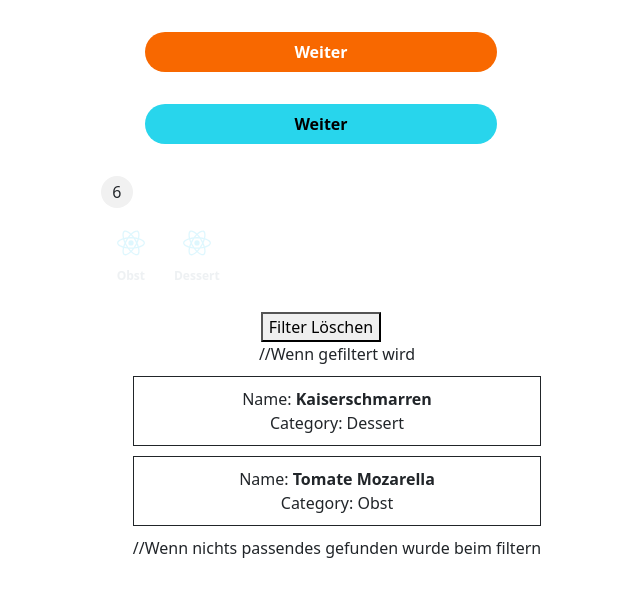
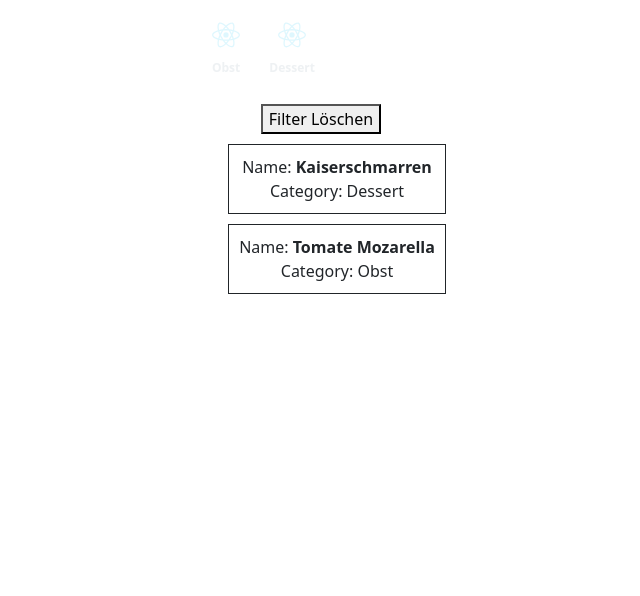
Before and after one commit to Melli1234d/fruehstueckrezepte, a React (Create React App) app: page / in a window 1280 px wide. Shown: the top 596 px of the page, without its empty margins (319-959 px from the left). Built offline with nearby package versions, Linux system fonts and the light colour scheme.

Commit message:
Aufteilen in Komponenten

```diff
--- a/src/App.js
+++ b/src/App.js
@@ -9,6 +9,34 @@ import "bootstrap/dist/css/bootstrap.min.css";
 import "bootstrap/dist/js/bootstrap.bundle.min";
 
 
+const RecipeList = ({ recipes }) => {
+	return (
+	  <ul>
+		{recipes.map((recipe) => {
+		  const { name, category, id } = recipe;
+		  return (
+			<li key={id}>
+			  <div>
+				Name: <strong>{name}</strong>
+			  </div>
+			  <div>Category: {category}</div>
+			</li>
+		  );
+		})}
+	  </ul>
+	);
+  };
+
+  const CategoryButton = ({ selectedCategory, category, onClick, logo, description }) => {
+	return (
+	  <button className={`${selectedCategory === category ? "selected" : ""}`} onClick={() => onClick(category)}>
+		<img className="content-center eyecatcher" src={logo} alt="Icon" height={80} width={80} />
+		<p className='category-description'>{description}</p>
+	  </button>
+	);
+  };
+
+  const App = () => {
 	const recipes = [
 	  {
 		id: 1,
@@ -20,86 +48,47 @@ import "bootstrap/dist/js/bootstrap.bundle.min";
 		name: "Tomate Mozarella",
 		category: "Obst",
 	  },
-  ]
+	];
 
+	const [filteredRecipes, setFilteredRecipes] = useState(recipes);
+	const [category, setCategory] = useState('');
 
-
-function App() {
-
-  //Rezept filtern -> von den Daten recipes: wird nach der Kategorie gefiltert
-  const [filteredRecipes, setFilteredRecipes] = useState(recipes);
-  const [category, setCategory] = useState();
-
-  //Setzt den Filter, durchläuft die Recipes(Daten) als recipe durch und returnt
 	useEffect(() => {
 	  setFilteredRecipes(
-	  recipes.filter((recipe) => {
-		return (
-		  (!category ||
-			(category === "Obst"
-			  ? recipe.category === "Obst"
-			  : recipe.category === "Dessert"))
-		);
-	  })
+		recipes.filter((recipe) => !category || (category === "Obst" ? recipe.category === "Obst" : recipe.category === "Dessert"))
 	  );
 	}, [category]);
 
 	const clearFilters = () => {
-	//Filter wieder auf Null setzen
-	setCategory("");
+	  setCategory('');
 	};
 
 	return (
 	  <div className="App">
-			<PrimaryButton>
-				Weiter
-			</PrimaryButton>
-			<SecondaryButton>
-				Weiter
-			</SecondaryButton>
-			<RoundButton>
-				6
-			</RoundButton>
-
-
 		<div className="category_filter">
-        <button className={`${category === "Obst" ? "selected" : ""}`}
-          		onClick={() => setCategory("Obst")}
-        >
-			<img className="content-center eyecatcher" src={logo} alt=" Icon" height={80} width={80} />
-         	<p className='category-description'>Obst</p>
-        </button>
-        <button className={`${category === "Dessert" ? "selected" : ""}`}
-          		onClick={() => setCategory("Dessert")}
-        >
-			<img className="content-center eyecatcher" src={logo} alt=" Icon" height={80} width={80} />
-          	<p className='category-description'> Dessert</p>
-        </button>
+		  <CategoryButton
+			selectedCategory={category}
+			category="Obst"
+			onClick={setCategory}
+			logo={logo}
+			description="Obst"
+		  />
+		  <CategoryButton
+			selectedCategory={category}
+			category="Dessert"
+			onClick={setCategory}
+			logo={logo}
+			description="Dessert"
+		  />
 		</div>
-    	<button onClick={clearFilters}>
-		Filter Löschen
-	  	</button>
-      <ul>
-		//Wenn gefiltert wird
-		{filteredRecipes.map((recipe) => {
-          const { name, category, id } = recipe;
-          return (
-            <li key={id}>
-              <div>
-                Name: <strong>{name}</strong>
-              </div>
-              <div>Category: {category}</div>
-            </li>
-          );
-        })}
-
-		//Wenn nichts passendes gefunden wurde beim filtern
-        {filteredRecipes.length === 0 && (
+		<button onClick={clearFilters}>Filter Löschen</button>
+		{filteredRecipes.length === 0 ? (
 		  <div>Keine Rezepte gefunden</div>
+		) : (
+		  <RecipeList recipes={filteredRecipes} />
 		)}
-      </ul>
 	  </div>
 	);
-}
+  };
 
   export default App;
```
Lines whose indentation alone changed are shown as unchanged.
